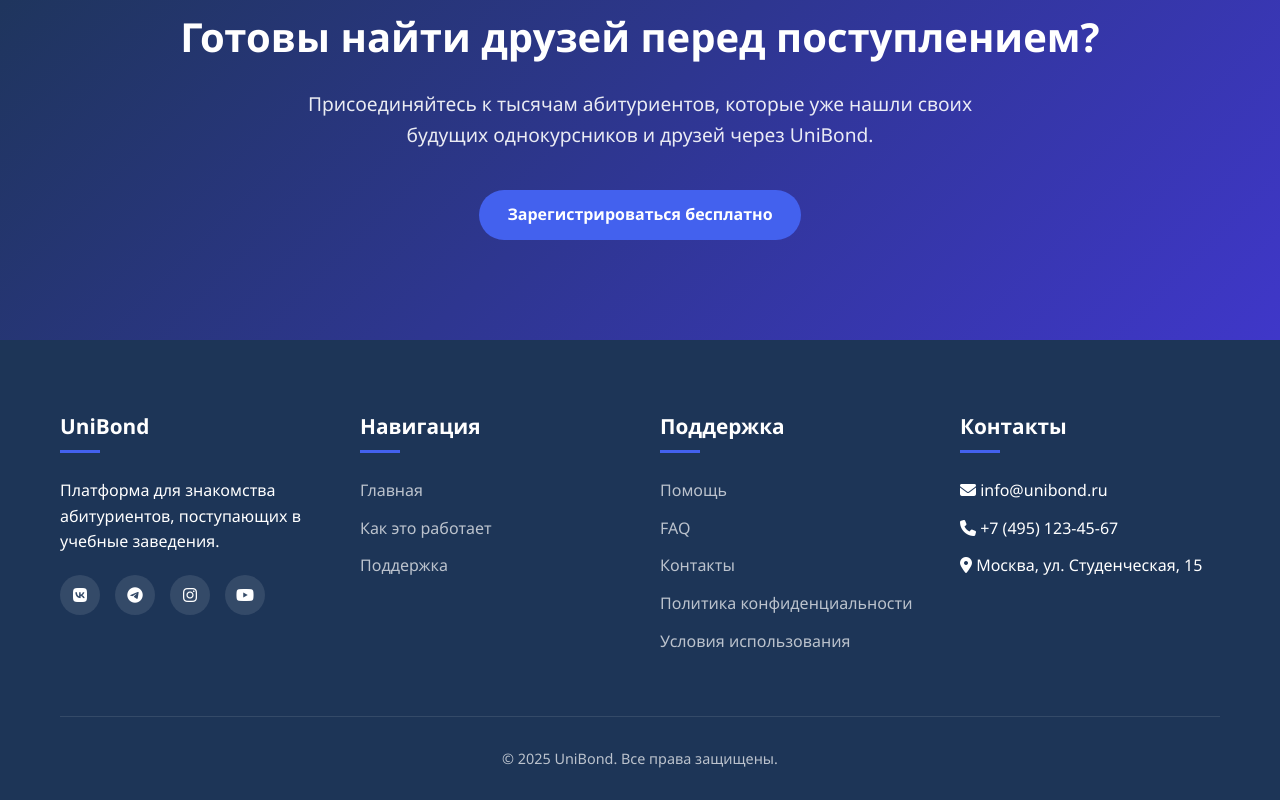
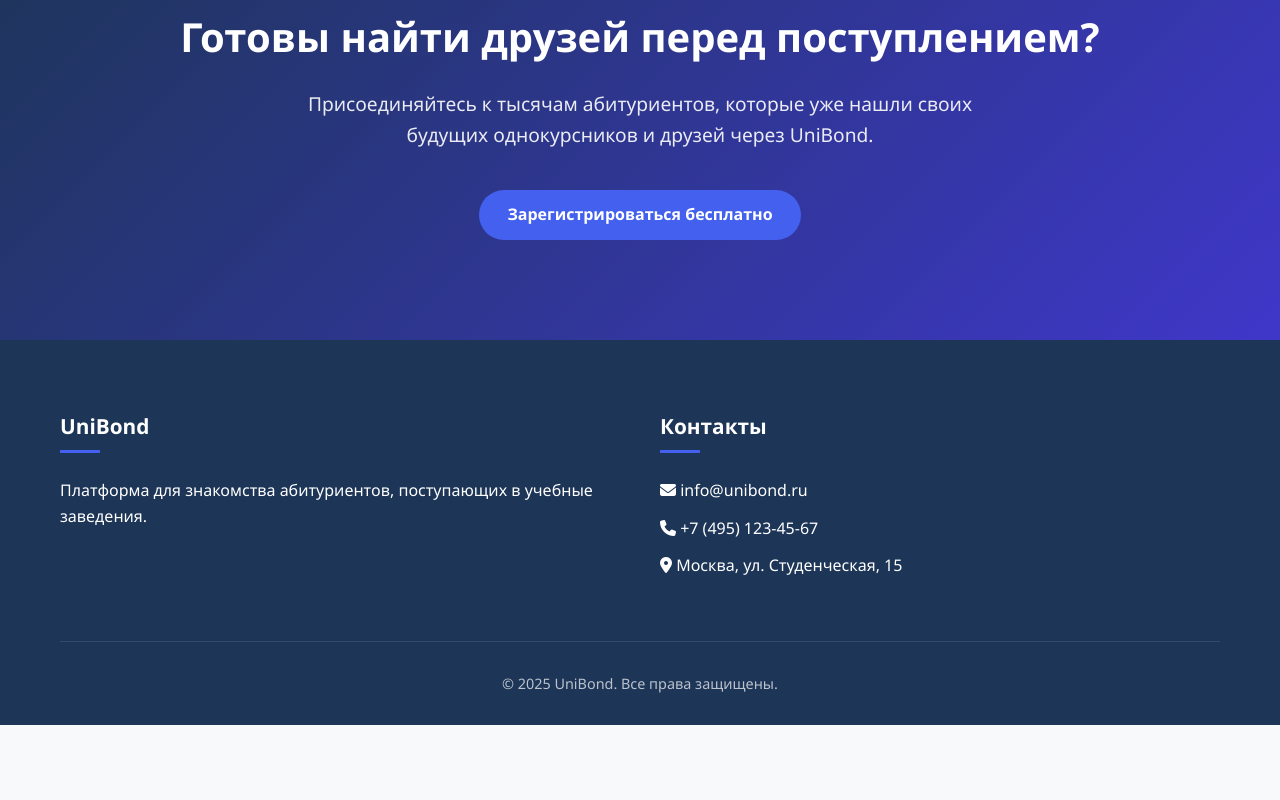
Before and after one commit to pda08072009-bit/unibond-website, a plain HTML site: page index.html in a window 1280 px wide. Shown: the part 2182-2982 px from the top of the page. After the commit the page ends 2907 px from the top, so only its background shows below. Drawn offline with nearby package versions, Linux system fonts and the light colour scheme; files whose address does not match are found by name.

Commit message:
Update index.html

```diff
--- a/index.html
+++ b/index.html
@@ -684,11 +684,7 @@
                 </div>
                 <div class="form-group">
                     <select id="reg-university" required>
-                        <option value="">Выберите университет</option>
-                        <option value="msu">МГУ</option>
-                        <option value="spbu">СПбГУ</option>
                         <option value="hse">НИУ ВШЭ</option>
-                        <option value="mfti">МФТИ</option>
                     </select>
                 </div>
                 <div class="form-group">
@@ -722,33 +718,11 @@
                 <div class="footer-column">
                     <h3>UniBond</h3>
                     <p>Платформа для знакомства абитуриентов, поступающих в учебные заведения.</p>
-                    <div class="social-links">
-                        <a href="#"><i class="fab fa-vk"></i></a>
-                        <a href="#"><i class="fab fa-telegram"></i></a>
-                        <a href="#"><i class="fab fa-instagram"></i></a>
-                        <a href="#"><i class="fab fa-youtube"></i></a>
-                    </div>
+
                 </div>
 
-                <div class="footer-column">
-                    <h3>Навигация</h3>
-                    <ul class="footer-links">
-                        <li><a href="#">Главная</a></li>
-                        <li><a href="#">Как это работает</a></li>
-                        <li><a href="#">Поддержка</a></li>
-                    </ul>
-                </div>
 
-                <div class="footer-column">
-                    <h3>Поддержка</h3>
-                    <ul class="footer-links">
-                        <li><a href="#">Помощь</a></li>
-                        <li><a href="#">FAQ</a></li>
-                        <li><a href="#">Контакты</a></li>
-                        <li><a href="#">Политика конфиденциальности</a></li>
-                        <li><a href="#">Условия использования</a></li>
-                    </ul>
-                </div>
+
 
                 <div class="footer-column">
                     <h3>Контакты</h3>
@@ -985,5 +959,10 @@
         });
     </script>
     <script src="js/script.js"></script>
+    <!-- Подключаем Supabase -->
+<script src="https://unpkg.com/@supabase/supabase-js@2"></script>
+
+<!-- Ваш скрипт для работы с БД -->
+<script src="/js"></script>
 </body>
 </html>
```
